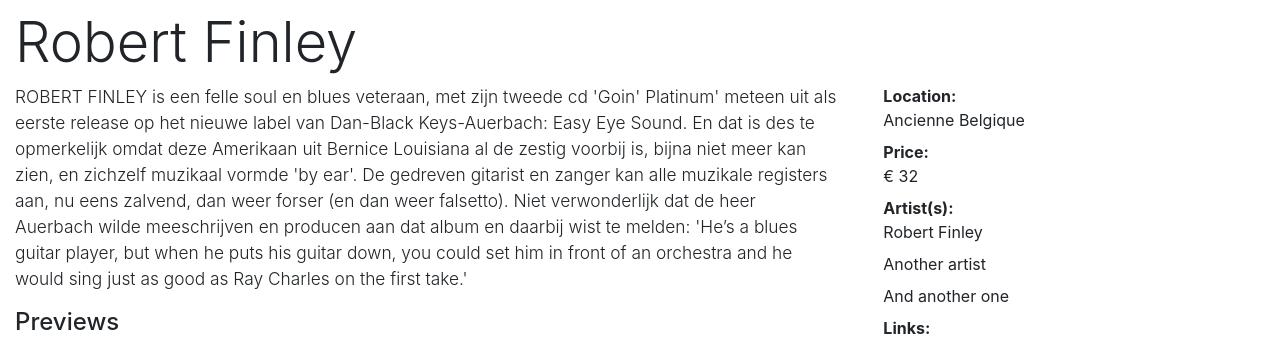
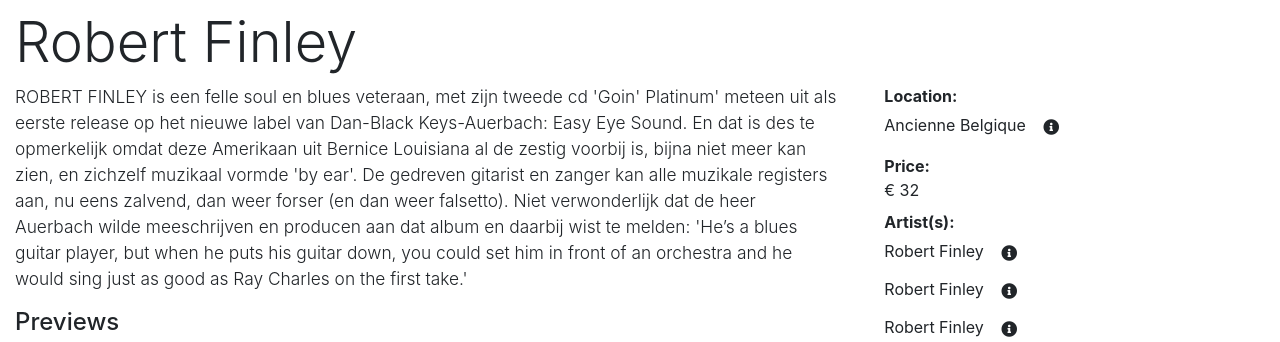
Before and after one commit to ArthurVanRemoortel/webtech-project, a Django app: page /polls/events/ in a window 1280 px wide. Shown: the part 476-818 px from the top of the page. Run offline with Django 3.2, Linux system fonts and the light colour scheme; some libraries are stand-ins or nearby versions.

Commit message:
improved event page

```diff
--- a/website_arthur/django1/templates/add_event_form.html
+++ b/website_arthur/django1/templates/add_event_form.html
@@ -66,7 +66,6 @@
                                 </div>
                             </div>
                         </div>
-                        <!--<button type="submit" class="btn btn-primary">Confirm</button>-->
                     </div>
                     <div class="modal-footer">
                         <button type="button" class="btn btn-secondary" data-dismiss="modal">Close</button>
--- a/website_arthur/django1/templates/event_page.html
+++ b/website_arthur/django1/templates/event_page.html
@@ -40,20 +40,45 @@
         </div>
         <div class="col-md-4">
             <dl>
-                <dt class="col-sm-3">Location:</dt>
-                <dd class="col-sm-9">Ancienne Belgique</dd>
+                <dt class="ml-3">Location:</dt>
+                <dd class="ml-3">Ancienne Belgique
+                    <span>
+                        <button class="btn">
+                            <i class="fas fa-info-circle"></i>
+                        </button>
+                    </span>
+                </dd>
 
-                <dt class="col-sm-3">Price:</dt>
-                <dd class="col-sm-9">€ 32</dd>
 
-                <dt class="col-sm-3">Artist(s):</dt>
-                <dd class="col-sm-9">Robert Finley</dd>
-                <dd class="col-sm-9">Another artist</dd>
-                <dd class="col-sm-9">And another one</dd>
+                <dt class="ml-3">Price:</dt>
+                <dd class="ml-3">€ 32</dd>
+                <dt class="ml-3">Artist(s):</dt>
+                <dd class="ml-3 mb-0">Robert Finley
+                    <span>
+                        <button class="btn">
+                            <i class="fas fa-info-circle"></i>
+                        </button>
+                    </span>
+                </dd>
 
-                <dt class="col-sm-3">Links:</dt>
-                <dd class="col-sm-9">official website</dd>
-                <dd class="col-sm-9">youtube.com</dd>
+                <dd class="ml-3 mb-0">Robert Finley
+                    <span>
+                        <button class="btn">
+                            <i class="fas fa-info-circle"></i>
+                        </button>
+                    </span>
+                </dd>
+                <dd class="ml-3  mb-0">Robert Finley
+                    <span>
+                        <button class="btn">
+                            <i class="fas fa-info-circle"></i>
+                        </button>
+                    </span>
+                </dd>
+
+                <dt class="ml-3">Links:</dt>
+                <dd class="ml-3">official website</dd>
+                <dd class="ml-3">youtube.com</dd>
             </dl>
         </div>
 
```
Also changed, not shown: website_arthur/django1/templates/add_venue_form.html (+24 -7 lines).
